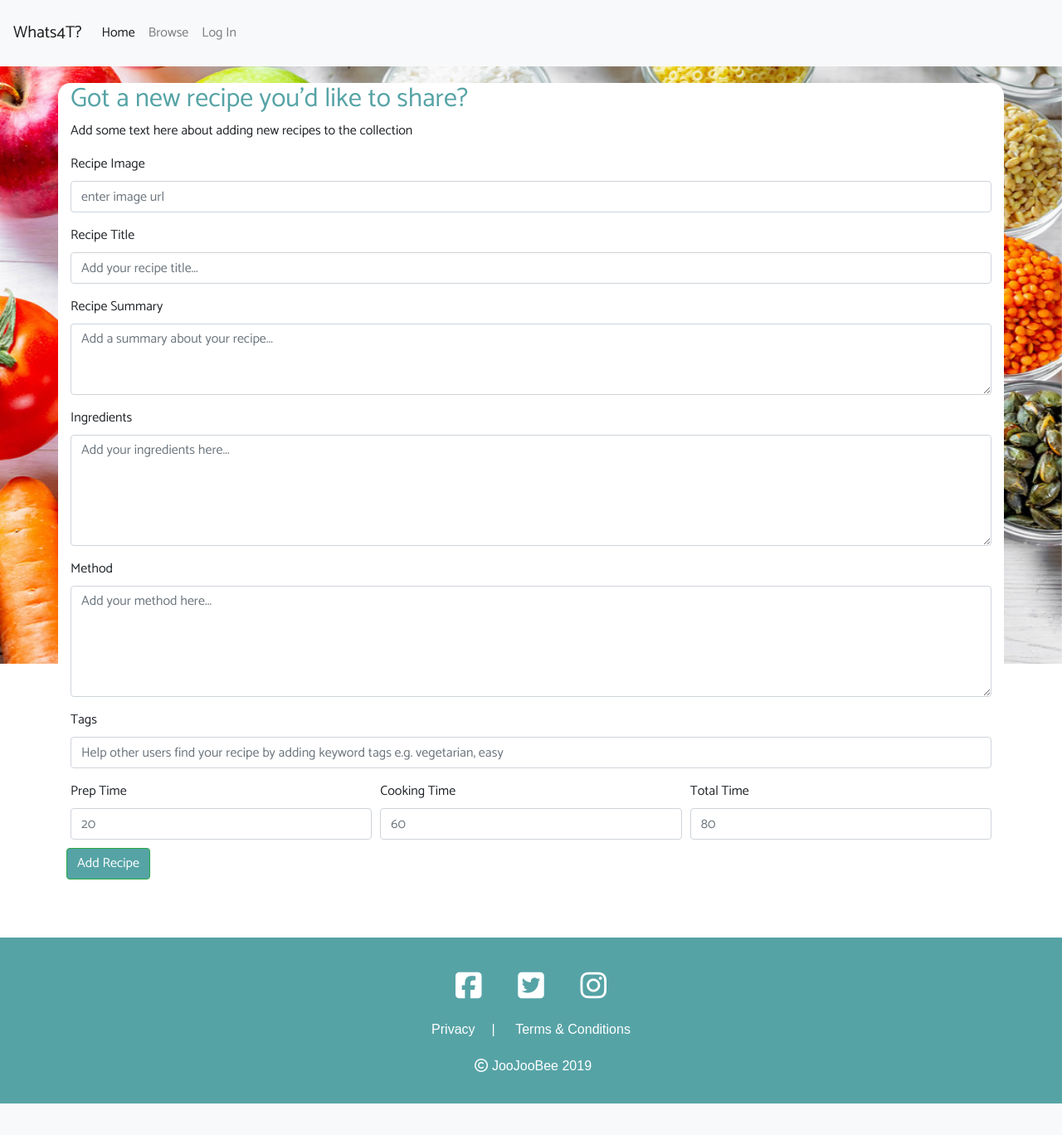
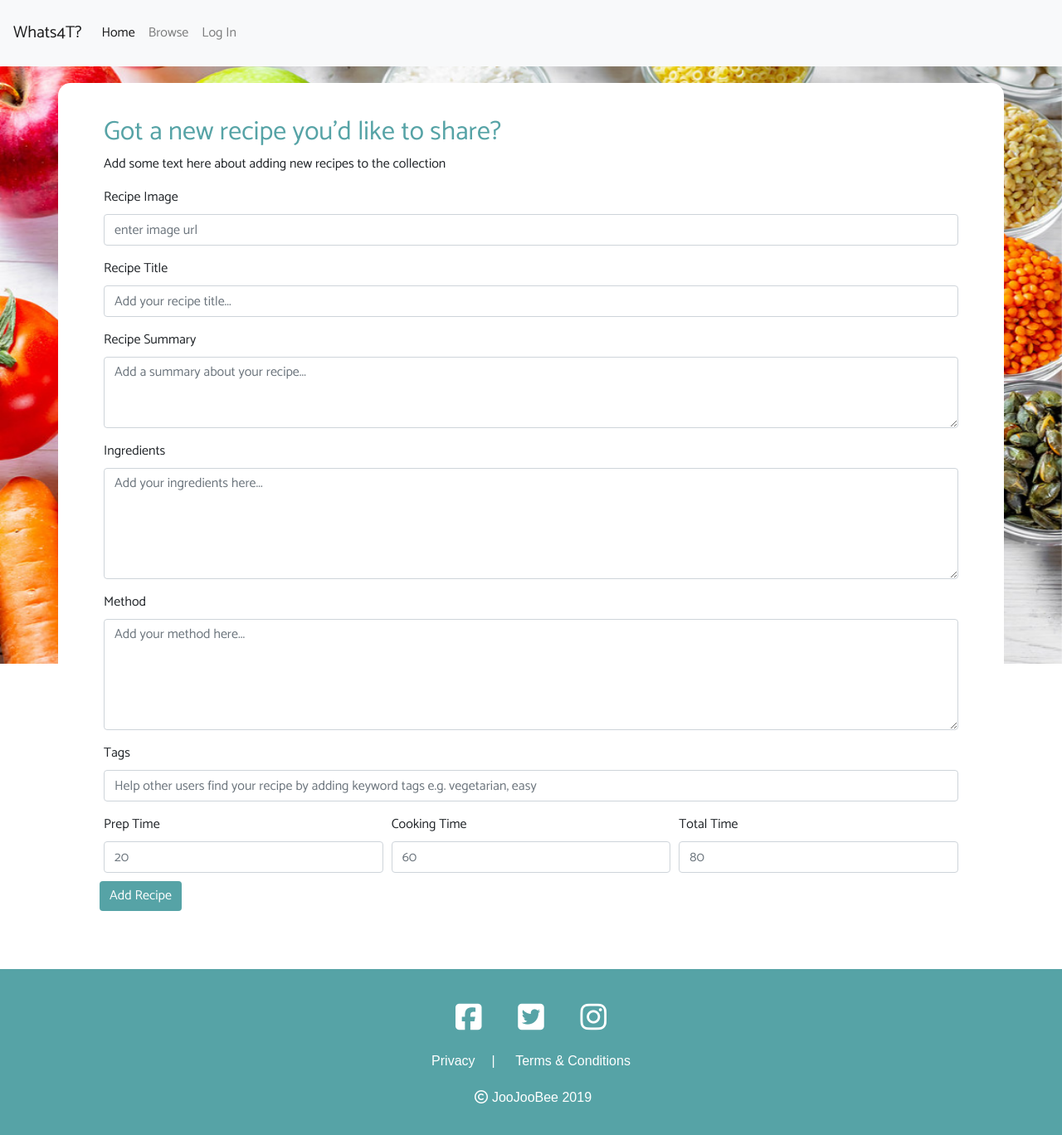
Before and after one commit to Joojoobee87/Whats4T, a Python web app: template templates/createrecipe.html in a window 1280 px wide. Shown: the whole page at 83% size. Before the commit the page ends 1330 px from the top, so only its background shows below. Run offline with Jinja, Linux system fonts and the light colour scheme; the template is opened without the code that fills it, so the values that code supplies are empty; some libraries are stand-ins or nearby versions; some web fonts are replaced.

Commit message:
added sizing to recipe image and removed border from buttons

```diff
--- a/static/css/style.css
+++ b/static/css/style.css
@@ -44,7 +44,6 @@ body {
     position: relative;
     background-color: white;
     border-radius: 15px;
-    padding-bottom: 40px;
 }
 
 h2 {
@@ -304,7 +303,8 @@ a:hover {
 
 .search,
 .submit {
-    margin: 10px 0px;
+    border: none;
+    margin: 10px 10px 10px 0px;
 }
 
 /*---------My Recipes----------*/
@@ -325,6 +325,26 @@ a:hover {
     border-radius: 15px;
 }
 
+/*----------Create Recipe------------*/
+
+.create-recipe-container {
+    padding: 40px;
+}
+
+/*-----------Edit Recipe-----------*/
+
+.edit-recipe-container {
+    padding: 40px;
+}
+
+.edit-recipe-image {
+    width: 320px;
+    height: 240px;
+    border-radius: 15px;
+    padding-bottom: 10px;
+}
+
+
 /*-----------Login-------------*/
 
 .login-container {
```
